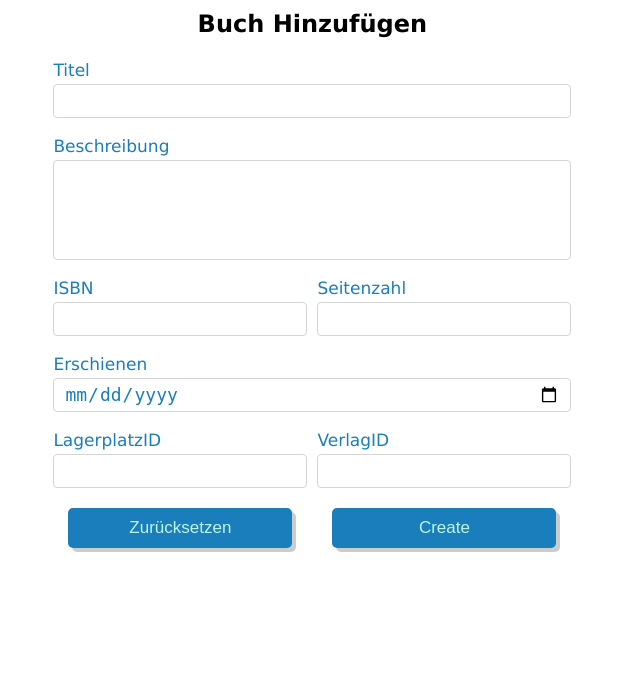
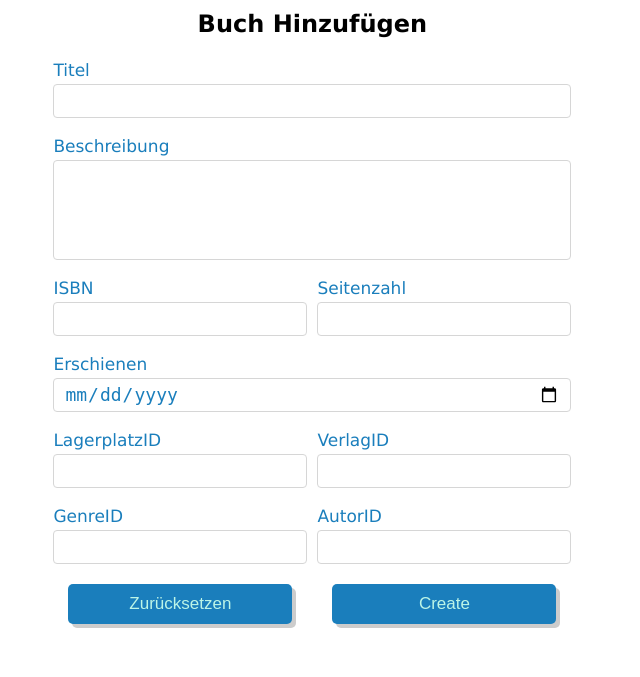
Before and after one commit to jakobmichael/database-project, a PHP site: page /registration.php in a window 1280 px wide. Shown: the part 602-1279 px from the top of the page, without its empty margins (0-640 px from the left). Before the commit the page ends 1154 px from the top, so only its background shows below. Run offline with PHP 8.4, Linux system fonts and the light colour scheme.

Commit message:
Some changes

```diff
--- a/src/includes/addBook.php
+++ b/src/includes/addBook.php
@@ -39,6 +39,18 @@
             <input name="verlagid" type="text" placholder="VerlagID">
         </div>
     </div>
+
+    <div class="row">
+        <div class="input-container">
+            <label>GenreID </label>
+            <input name="genreid" type="text" placholder="GenreID">
+        </div>
+        <div class="input-container">
+            <label>AutorID </label>
+            <input name="autorid" type="text" placholder="AutorID">
+        </div>
+    </div>
+
     <div class="form-footer">
         <button class="btn" name="zuruecksetzen" value="zuruecksetzen" type="reset">Zur&uuml;cksetzen</button>
         <button class="btn" name="addBook" type="submit">Create</button>
--- a/src/includes/addUser.php
+++ b/src/includes/addUser.php
@@ -38,6 +38,6 @@
     </div>
     <div class="form-footer">
         <button class="btn" name="zuruecksetzen" value="zuruecksetzen" type="reset">Zur&uuml;cksetzen</button>
-        <button class="btn" type="submit">Create</button>
+        <button class="btn" name="addUser" type="submit">Create</button>
     </div>
 </form>
--- a/src/registration.php
+++ b/src/registration.php
@@ -10,7 +10,7 @@ $databaseName = "bibliothek";
 
 $dbConnection = mysqli_connect($servername, $username, $password, $databaseName);
 
-if (isset($_POST["addBook"]) && isset($_POST["titel"]) && isset($_POST["description"]) && isset($_POST["isbn"]) && isset($_POST["seitenzahl"]) && isset($_POST["erschienen"]) && isset($_POST["lagerplatzid"]) && isset($_POST["verlagid"])) {
+if (isset($_POST["addBook"]) && isset($_POST["titel"]) && isset($_POST["description"]) && isset($_POST["isbn"]) && isset($_POST["seitenzahl"]) && isset($_POST["erschienen"]) && isset($_POST["lagerplatzid"]) && isset($_POST["verlagid"]) && isset($_POST["genreid"]) && isset($_POST["autorid"])) {
 
     $titel = $_POST["titel"];
     $description = $_POST["description"];
@@ -19,8 +19,28 @@ if (isset($_POST["addBook"]) && isset($_POST["titel"]) && isset($_POST["descript
     $erschienen = $_POST["erschienen"];
     $lagerplatzid = $_POST["lagerplatzid"];
     $verlagid = $_POST["verlagid"];
+    $genreid = $_POST["genreid"];
+    $autorid = $_POST["autorid"];
 
-    $sql = "INSERT INTO buch (`Titel`, `ISBN`, `Seitenzahl`, `Erschienen`, `Beschreibung`, `LagerplatzID`, `VerlagID`) VALUES ('$titel', '$isbn', '$seitenzahl', '$erschienen', '$description', '$lagerplatzid', '$verlagid') AND ";
+    $sql = "INSERT INTO buch (`Titel`, `ISBN`, `Seitenzahl`, `Erschienen`, `Beschreibung`, `LagerplatzID`, `VerlagID`) VALUES ('$titel', '$isbn', '$seitenzahl', '$erschienen', '$description', '$lagerplatzid', '$verlagid')";
+    $sql2 = "INSERT INTO buchgenrezuordnung ( `BuchID`, `GenreID`) VALUES ((SELECT BuchID FROM buch WHERE ISBN = '$isbn'), $genreid)";
+    try {
+        mysqli_query($dbConnection, $sql);
+        mysqli_query($dbConnection, $sql2);
+    } catch (Throwable $th) {
+        $_SESSION["errorMessage"] = $th->getMessage();
+    }
+} else if (isset($_POST["addUser"]) && isset($_POST["vorname"]) && isset($_POST["nachname"]) && isset($_POST["strasse"]) && isset($_POST["hausnummer"]) && isset($_POST["plz"]) && isset($_POST["email"]) && isset($_POST["geburtsdatum"])) {
+
+    $vorname = $_POST["vorname"];
+    $nachname = $_POST["nachname"];
+    $strasse = $_POST["strasse"];
+    $hausnummer = $_POST["hausnummer"];
+    $plz = $_POST["plz"];
+    $email = $_POST["email"];
+    $geburtsdatum = $_POST["geburtsdatum"];
+
+    $sql = "INSERT INTO kunde (`Nachname`, `Vorname`, `Straße`, `Hausnummer`, `PLZ`, `Geburtsdatum`, `Email`) VALUES ('$nachname', '$vorname', '$strasse', '$hausnummer', '$plz', '$email', '$geburtsdatum')";
 
     try {
         mysqli_query($dbConnection, $sql);
```
